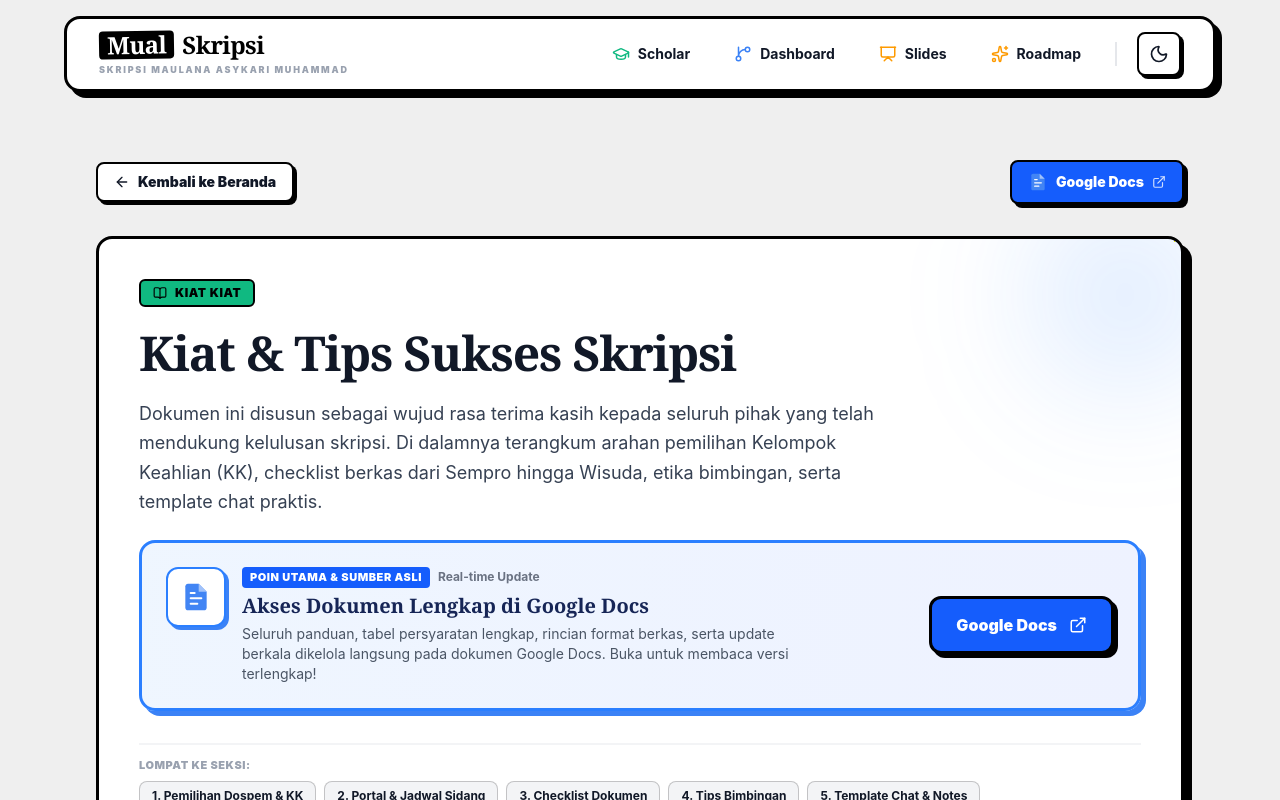
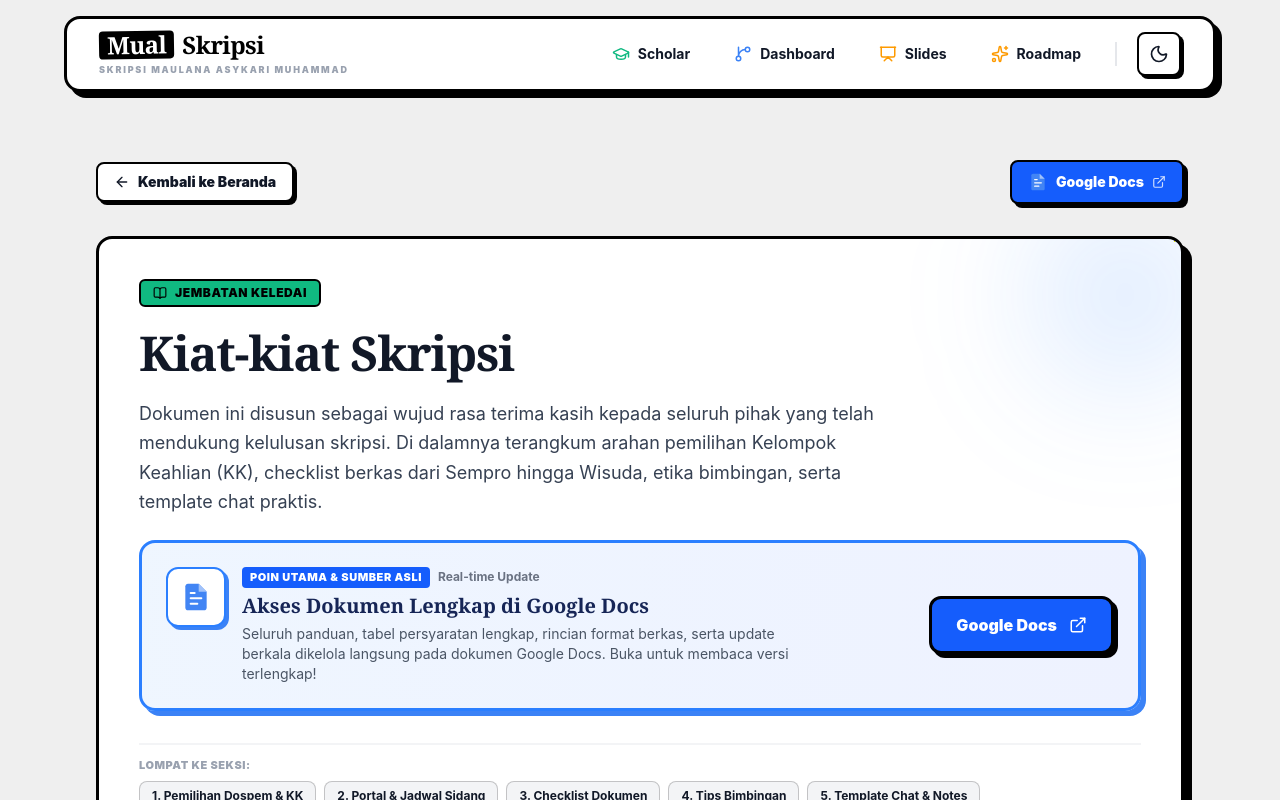
Before and after one commit to WeissCurry/skripsi-paper-repo, a React (Vite) app: page /kiat-skripsi in a window 1280 px wide. Shown: the top 800 px of the page. Built offline with nearby package versions, Linux system fonts and the light colour scheme.

Commit message:
refactor: update text labels in KiatSkripsi component for improved clarity

```diff
--- a/src/pages/KiatSkripsi.tsx
+++ b/src/pages/KiatSkripsi.tsx
@@ -137,12 +137,12 @@ export default function KiatSkripsi() {
         <div className="flex flex-wrap items-center gap-2.5 mb-4">
           <div className="inline-flex items-center gap-2 px-3 py-1 bg-brand-emerald text-black text-xs font-black uppercase tracking-wider rounded-md border-2 border-black">
             <BookOpen size={14} />
-            Kiat kiat
+            jembatan keledai
           </div>
         </div>
 
         <h1 className="text-3xl md:text-5xl font-serif font-black tracking-tight leading-tight mb-4">
-          Kiat & Tips Sukses Skripsi
+          Kiat-kiat Skripsi
         </h1>
 
         <p className="text-base md:text-lg text-gray-700 dark:text-gray-300 max-w-3xl leading-relaxed mb-6">
```
